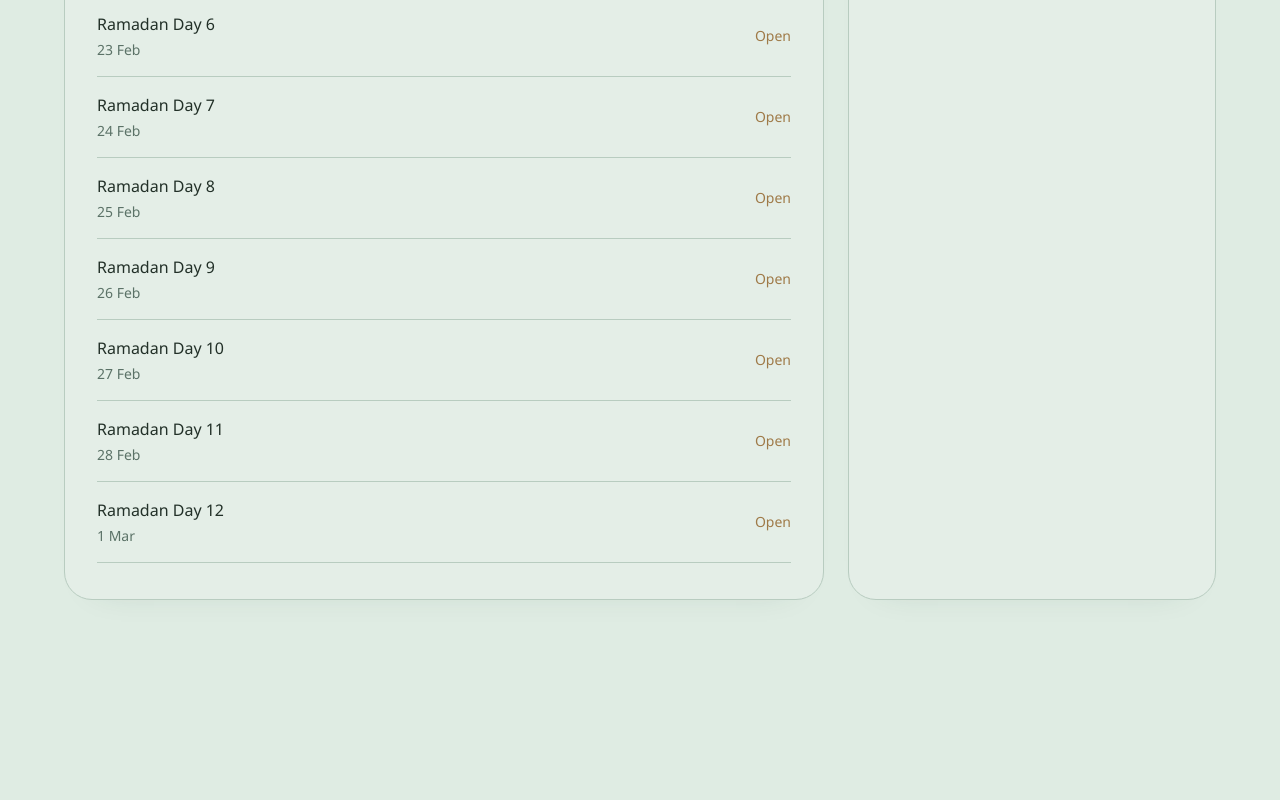
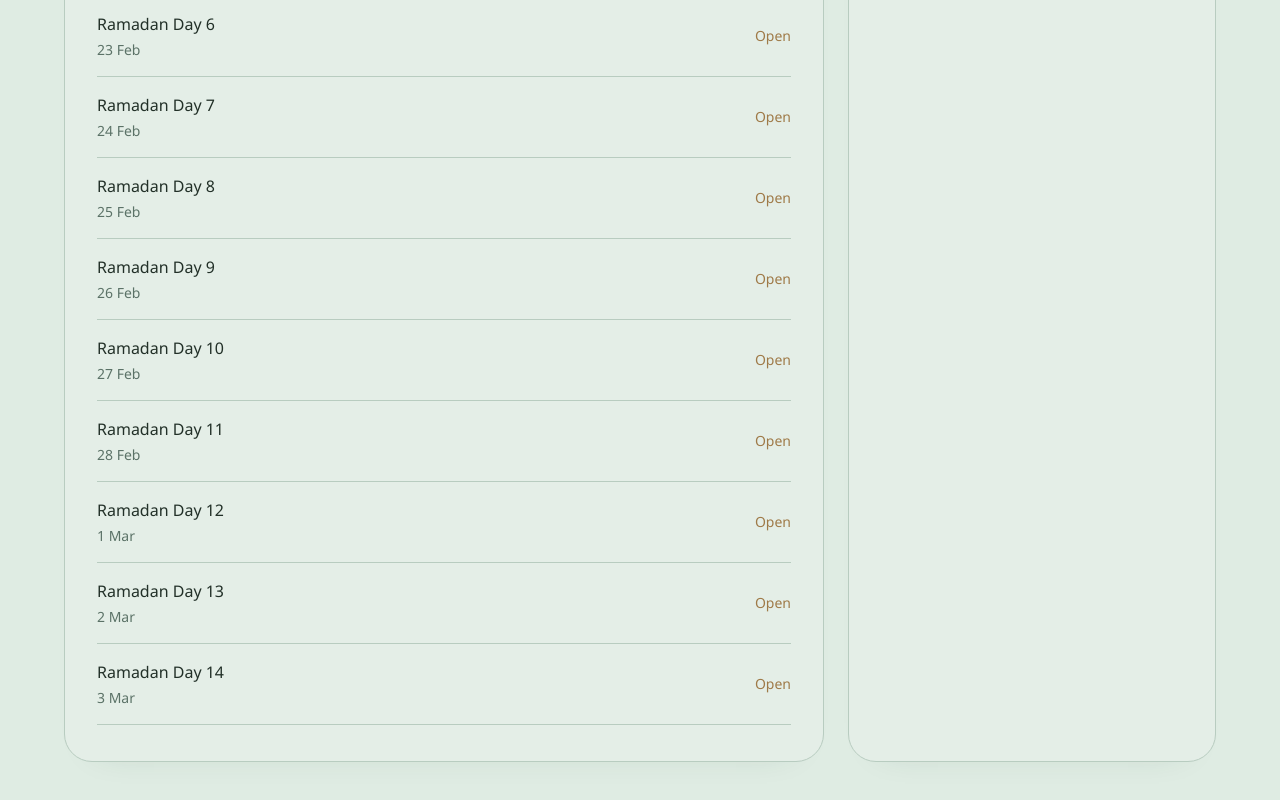
Before and after one commit to Himikid/andalus-taraweeh, a Next.js app: page / in a window 1280 px wide. Shown: the part 1845-2645 px from the top of the page. Before the commit the page ends 2525 px from the top, so only its background shows below. Built offline with nearby package versions, Linux system fonts and the light colour scheme.

Commit message:
Add day 13 and day 14 links with processing placeholders

```diff
--- a/data/taraweehVideos.ts
+++ b/data/taraweehVideos.ts
@@ -23,8 +23,8 @@ export const taraweehVideos: Record<number, TaraweehDayConfig> = {
   10: "iuBHEwqjN2s",
   11: "CPlqoaW1wEI",
   12: "-A-Q-bpob-U",
-  13: "",
-  14: "",
+  13: "7-ReoGsMAQ4",
+  14: "ouP177I4-rw",
   15: "",
   16: "",
   17: "",
--- /dev/null
+++ b/public/data/day-13.json
@@ -0,0 +1,9 @@
+{
+  "day": 13,
+  "source": "https://www.youtube.com/watch?v=7-ReoGsMAQ4",
+  "markers": [],
+  "meta": {
+    "status": "in_progress",
+    "note": "AI indexing is processing. Markers will be published after validation."
+  }
+}
--- /dev/null
+++ b/public/data/day-14.json
@@ -0,0 +1,9 @@
+{
+  "day": 14,
+  "source": "https://www.youtube.com/watch?v=ouP177I4-rw",
+  "markers": [],
+  "meta": {
+    "status": "in_progress",
+    "note": "AI indexing is processing. Markers will be published after validation."
+  }
+}
```
